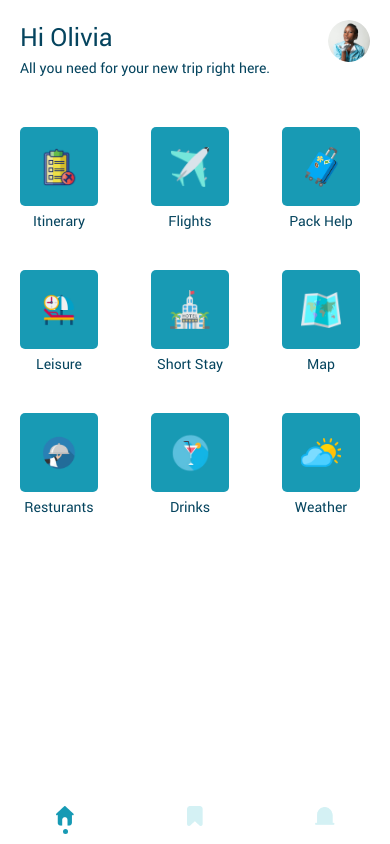
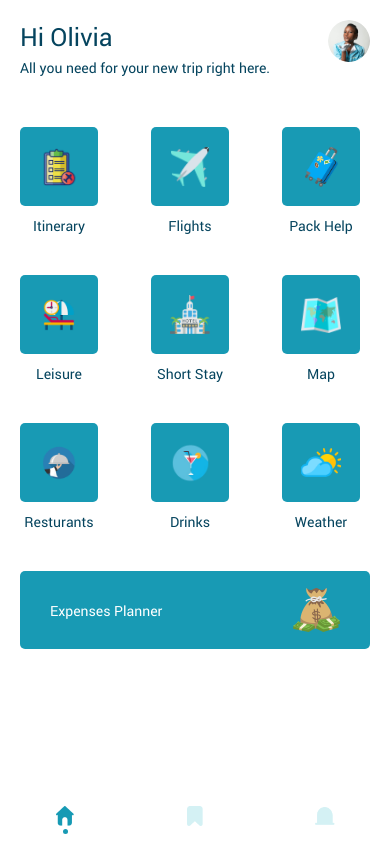
Before and after one commit to TidbitsJS/Pario, a React Native app: screen /Home in a window 390 px wide. Built offline with nearby package versions, Linux system fonts and the light colour scheme.

Commit message:
home screen footer component

```diff
--- a/src/components/ServiceCard.js
+++ b/src/components/ServiceCard.js
@@ -36,7 +36,7 @@ const ServiceCard = ({ icon, name }) => {
           fontFamily: FONTS.regular,
           color: COLORS.tertiary,
           fontSize: 14,
-          marginTop: 5,
+          marginTop: 10,
         }}
       >
         {name}
--- a/src/screens/Home.js
+++ b/src/screens/Home.js
@@ -66,6 +66,10 @@ const Home = () => {
               justifyContent: "space-between",
             }}
           >
+            {/**
+             *  Using map instead of Flatlist to avoid a clash between the scrollView and Flatlist nested orientation
+             *  It's a fix data, so a map justifies more than Flatlist which is primarily used to handle a long list of data
+             */}
             {services.map((service, index) => (
               <ServiceCard
                 key={`service-${index}`}
@@ -74,6 +78,34 @@ const Home = () => {
               />
             ))}
           </View>
+
+          <TouchableOpacity
+            style={{
+              width: "100%",
+              minHeight: 78,
+              justifyContent: "space-between",
+              alignItems: "center",
+              backgroundColor: COLORS.primary,
+              flexDirection: "row",
+              borderRadius: 5,
+              paddingHorizontal: 30,
+            }}
+          >
+            <Text
+              style={{
+                fontFamily: FONTS.regular,
+                color: COLORS.white,
+                fontSize: 14,
+              }}
+            >
+              Expenses Planner
+            </Text>
+            <Image
+              source={icons.expenses}
+              resizeMode="contain"
+              style={{ width: 47, height: 44 }}
+            />
+          </TouchableOpacity>
         </View>
       </ScrollView>
     </SafeAreaView>
```
